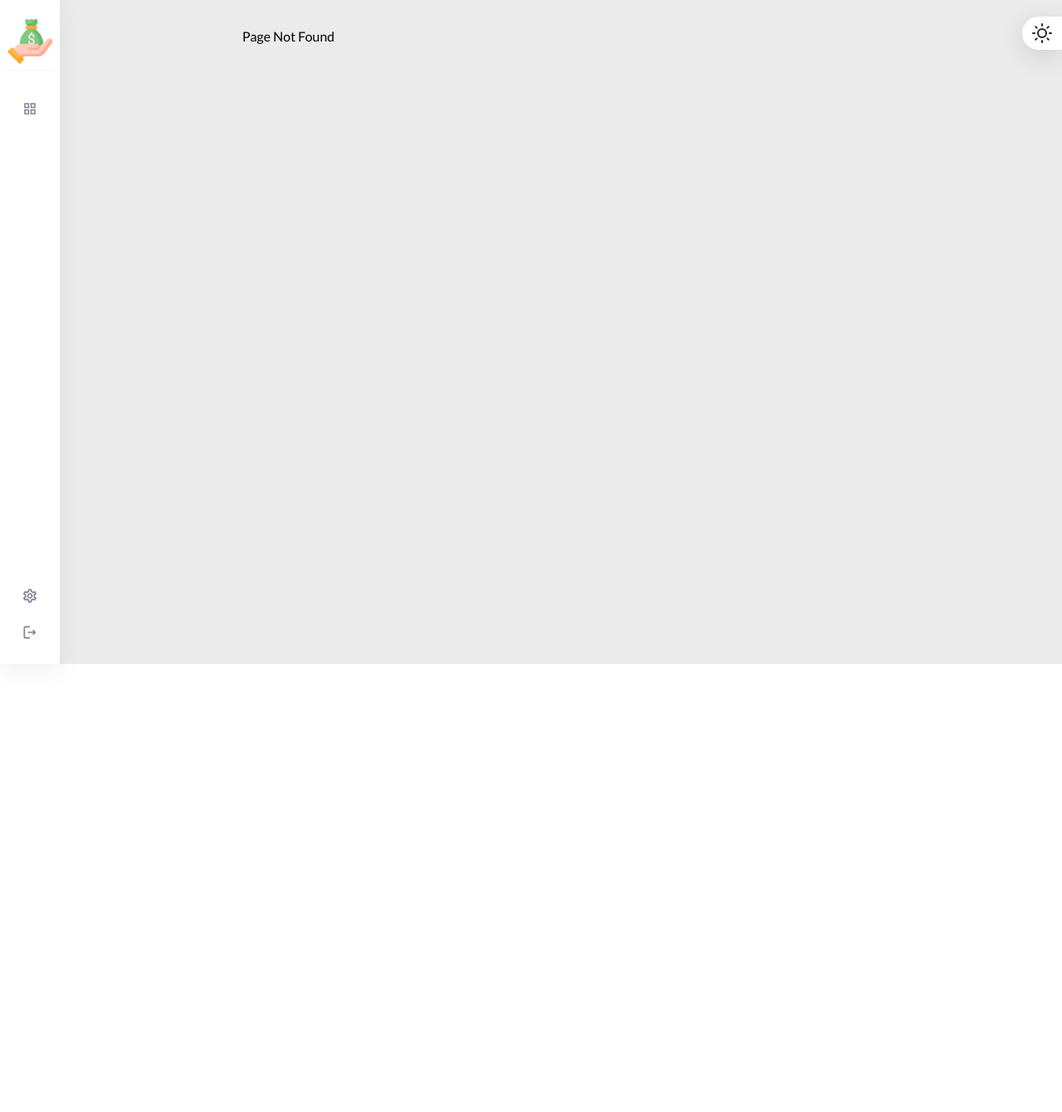
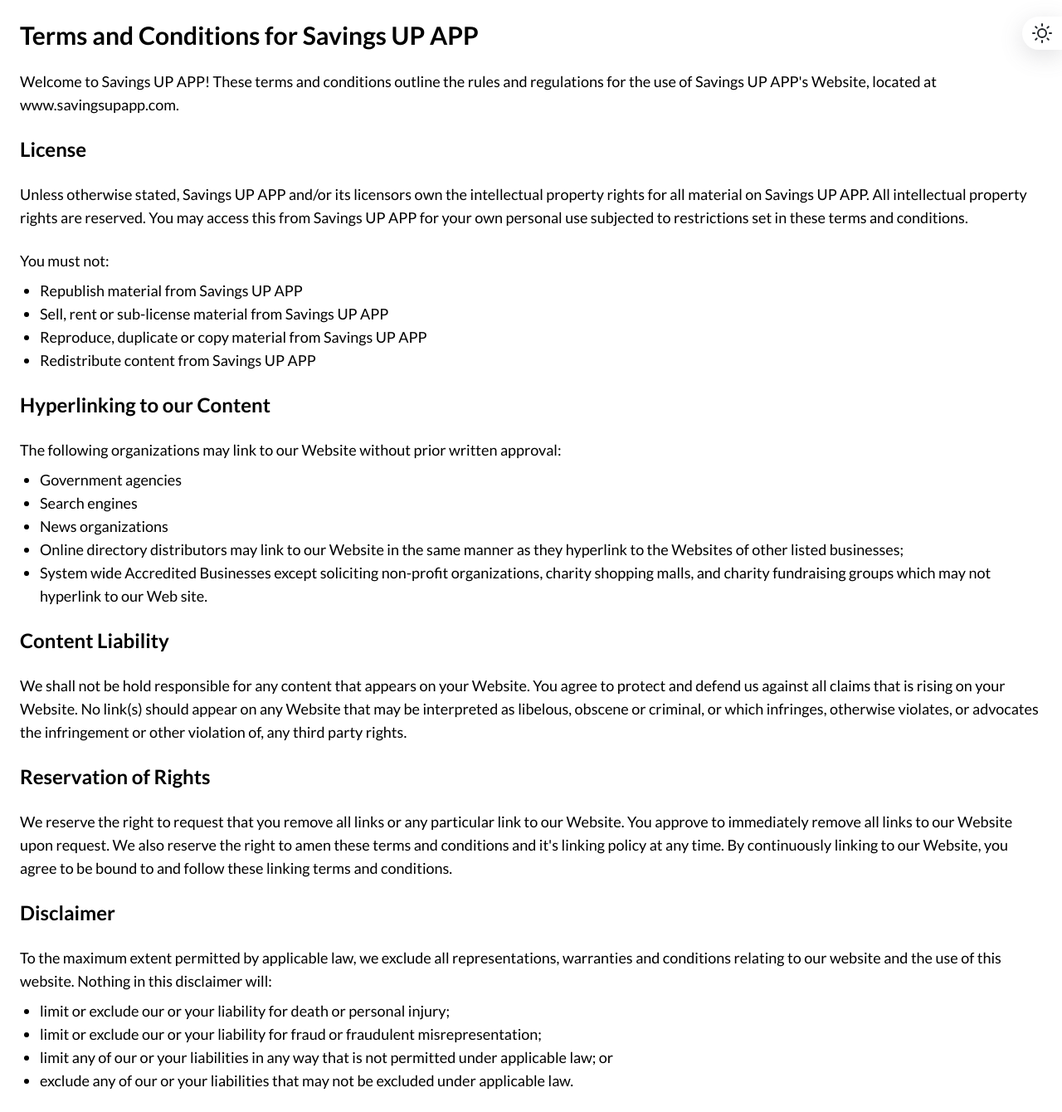
Before and after one commit to yadavhrsit/Saving-Up-App, a React (Create React App) app in the folder client/: page /terms-and-conditions in a window 1280 px wide. Before the commit this address had no page. Shown: the whole page at 83% size. Before the commit the page ends 800 px from the top, so only its background shows below. Built offline with nearby package versions, Linux system fonts and the light colour scheme.

Commit message:
added privacy policy and terms conditions

```diff
--- a/client/src/App.js
+++ b/client/src/App.js
@@ -18,6 +18,8 @@
 import Settings from "./screens/Settings";
 import Login from "./screens/Login";
 import Signup from "./screens/Signup";
+import PrivacyPolicy from "./screens/PrivacyPolicy";
+import TermsAndCondition from "./screens/TermsAndCondition";
 
 function App() {
   const { theme, toggleTheme } = useContext(ThemeContext);
@@ -42,6 +44,8 @@
             <Route path="/settings" element={<Settings />} />
             <Route path="*" element={<PageNotFound />} />
           </Route>
+          <Route path="privacy-policy" element={<PrivacyPolicy/>} />
+          <Route path="terms-and-conditions" element={<TermsAndCondition/>} />
         </Routes>
 
         <button
--- /dev/null
+++ b/client/src/screens/PrivacyPolicy.jsx
@@ -0,0 +1,61 @@
+import React from "react";
+
+function PrivacyPolicy() {
+  return (
+    <div className="dark:bg-gray-800 p-6 min-h-screen w-full">
+      <h1 className="text-3xl font-bold dark:text-white">
+        Privacy Policy for Savings UP APP
+      </h1>
+      <p className="mt-6 text-lg dark:text-gray-200">
+        At Savings UP APP, accessible from www.savingsupapp.com, the privacy of
+        our visitors is important to us. This Privacy Policy document outlines
+        the types of personal information that is received and collected by
+        Savings UP APP and how it is used.
+      </p>
+      <h2 className="mt-6 text-2xl font-bold dark:text-white">
+        Information Collection
+      </h2>
+      <p className="mt-6 text-lg dark:text-gray-200">
+        Savings UP APP may collect personal information such as names, email
+        addresses, and phone numbers voluntarily submitted by visitors through
+        contact forms or account registration. Additionally, non-personal
+        information such as IP addresses, browser types, and access times may be
+        logged automatically.
+      </p>
+      <h2 className="mt-6 text-2xl font-bold dark:text-white">
+        Use of Information
+      </h2>
+      <p className="mt-6 text-lg dark:text-gray-200">
+        The information collected by Savings UP APP may be used to personalize
+        user experiences, improve website functionality, and respond to user
+        inquiries or requests. Personal information will not be shared with
+        third parties unless required by law.
+      </p>
+      <h2 className="mt-6 text-2xl font-bold dark:text-white">Data Security</h2>
+      <p className="mt-6 text-lg dark:text-gray-200">
+        Savings UP APP employs industry-standard security measures to protect
+        personal information from unauthorized access, alteration, or
+        disclosure. However, no method of transmission over the Internet or
+        electronic storage is 100% secure, and therefore absolute security
+        cannot be guaranteed.
+      </p>
+      <h2 className="mt-6 text-2xl font-bold dark:text-white">
+        Changes to This Policy
+      </h2>
+      <p className="mt-6 text-lg dark:text-gray-200">
+        Savings UP APP reserves the right to update or modify this Privacy
+        Policy at any time without prior notice. Visitors are encouraged to
+        review this page periodically for any changes. Continued use of the
+        website after modifications indicates acceptance of the updated Privacy
+        Policy.
+      </p>
+      <h2 className="mt-6 text-2xl font-bold dark:text-white">Contact Us</h2>
+      <p className="mt-6 text-lg dark:text-gray-200">
+        If you have any questions or concerns about this Privacy Policy, please
+        contact us at privacy@savingsupapp.com.
+      </p>
+    </div>
+  );
+}
+
+export default PrivacyPolicy;
--- /dev/null
+++ b/client/src/screens/TermsAndCondition.jsx
@@ -0,0 +1,101 @@
+import React from "react";
+
+function TermsAndCondition() {
+  return (
+    <div className="dark:bg-gray-800 p-6 min-h-screen w-full">
+      <h1 className="text-3xl font-bold dark:text-white">
+        Terms and Conditions for Savings UP APP
+      </h1>
+      <p className="mt-6 text-lg dark:text-gray-200">
+        Welcome to Savings UP APP! These terms and conditions outline the rules
+        and regulations for the use of Savings UP APP's Website, located at
+        www.savingsupapp.com.
+      </p>
+      <h2 className="mt-6 text-2xl font-bold dark:text-white">License</h2>
+      <p className="mt-6 text-lg dark:text-gray-200">
+        Unless otherwise stated, Savings UP APP and/or its licensors own the
+        intellectual property rights for all material on Savings UP APP. All
+        intellectual property rights are reserved. You may access this from
+        Savings UP APP for your own personal use subjected to restrictions set
+        in these terms and conditions.
+      </p>
+      <p className="mt-6 text-lg dark:text-gray-200">
+        You must not:
+        <ul className="list-disc ml-6 mt-2 dark:text-gray-200">
+          <li>Republish material from Savings UP APP</li>
+          <li>Sell, rent or sub-license material from Savings UP APP</li>
+          <li>Reproduce, duplicate or copy material from Savings UP APP</li>
+          <li>Redistribute content from Savings UP APP</li>
+        </ul>
+      </p>
+      <h2 className="mt-6 text-2xl font-bold dark:text-white">
+        Hyperlinking to our Content
+      </h2>
+      <p className="mt-6 text-lg dark:text-gray-200">
+        The following organizations may link to our Website without prior
+        written approval:
+        <ul className="list-disc ml-6 mt-2 dark:text-gray-200">
+          <li>Government agencies</li>
+          <li>Search engines</li>
+          <li>News organizations</li>
+          <li>
+            Online directory distributors may link to our Website in the same
+            manner as they hyperlink to the Websites of other listed businesses;
+          </li>
+          <li>
+            System wide Accredited Businesses except soliciting non-profit
+            organizations, charity shopping malls, and charity fundraising
+            groups which may not hyperlink to our Web site.
+          </li>
+        </ul>
+      </p>
+      <h2 className="mt-6 text-2xl font-bold dark:text-white">
+        Content Liability
+      </h2>
+      <p className="mt-6 text-lg dark:text-gray-200">
+        We shall not be hold responsible for any content that appears on your
+        Website. You agree to protect and defend us against all claims that is
+        rising on your Website. No link(s) should appear on any Website that may
+        be interpreted as libelous, obscene or criminal, or which infringes,
+        otherwise violates, or advocates the infringement or other violation of,
+        any third party rights.
+      </p>
+      <h2 className="mt-6 text-2xl font-bold dark:text-white">
+        Reservation of Rights
+      </h2>
+      <p className="mt-6 text-lg dark:text-gray-200">
+        We reserve the right to request that you remove all links or any
+        particular link to our Website. You approve to immediately remove all
+        links to our Website upon request. We also reserve the right to amen
+        these terms and conditions and it's linking policy at any time. By
+        continuously linking to our Website, you agree to be bound to and follow
+        these linking terms and conditions.
+      </p>
+      <h2 className="mt-6 text-2xl font-bold dark:text-white">Disclaimer</h2>
+      <p className="mt-6 text-lg dark:text-gray-200">
+        To the maximum extent permitted by applicable law, we exclude all
+        representations, warranties and conditions relating to our website and
+        the use of this website. Nothing in this disclaimer will:
+        <ul className="list-disc ml-6 mt-2 dark:text-gray-200">
+          <li>
+            limit or exclude our or your liability for death or personal injury;
+          </li>
+          <li>
+            limit or exclude our or your liability for fraud or fraudulent
+            misrepresentation;
+          </li>
+          <li>
+            limit any of our or your liabilities in any way that is not
+            permitted under applicable law; or
+          </li>
+          <li>
+            exclude any of our or your liabilities that may not be excluded
+            under applicable law.
+          </li>
+        </ul>
+      </p>
+    </div>
+  );
+}
+
+export default TermsAndCondition;
```
